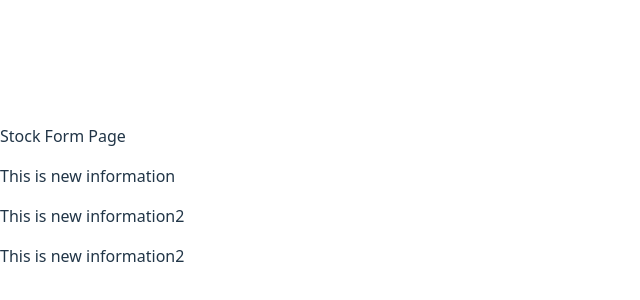
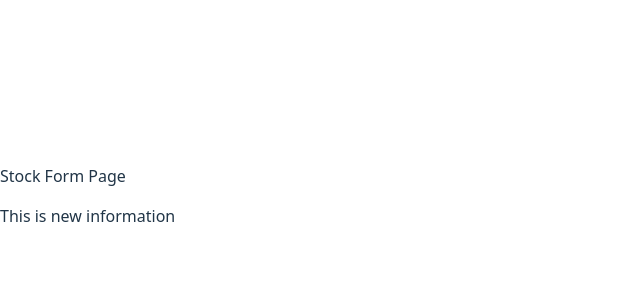
Before and after one commit to pawank505/testproject, a React app: page /stockform in a window 1280 px wide. Shown: the part 196-496 px from the top of the page, without its empty margins (0-640 px from the left). Built offline with nearby package versions, Linux system fonts and the light colour scheme; the HTML template or start-up script is replaced by a standard one.

Commit message:
SCRUM-10 New stock info removed [auto-pr, taskcompleted, main]

```diff
--- a/src/components/Stockform.jsx
+++ b/src/components/Stockform.jsx
@@ -5,8 +5,6 @@ const Stockform = () => {
     <div className="bg-gray-800 w-screen h-screen text-white flex items-center justify-center text-3xl">
       Stock Form Page
       <p>This is new information</p>
-      <p>This is new information2</p>
-      <p>This is new information2</p>
     </div>
   );
 };
```
